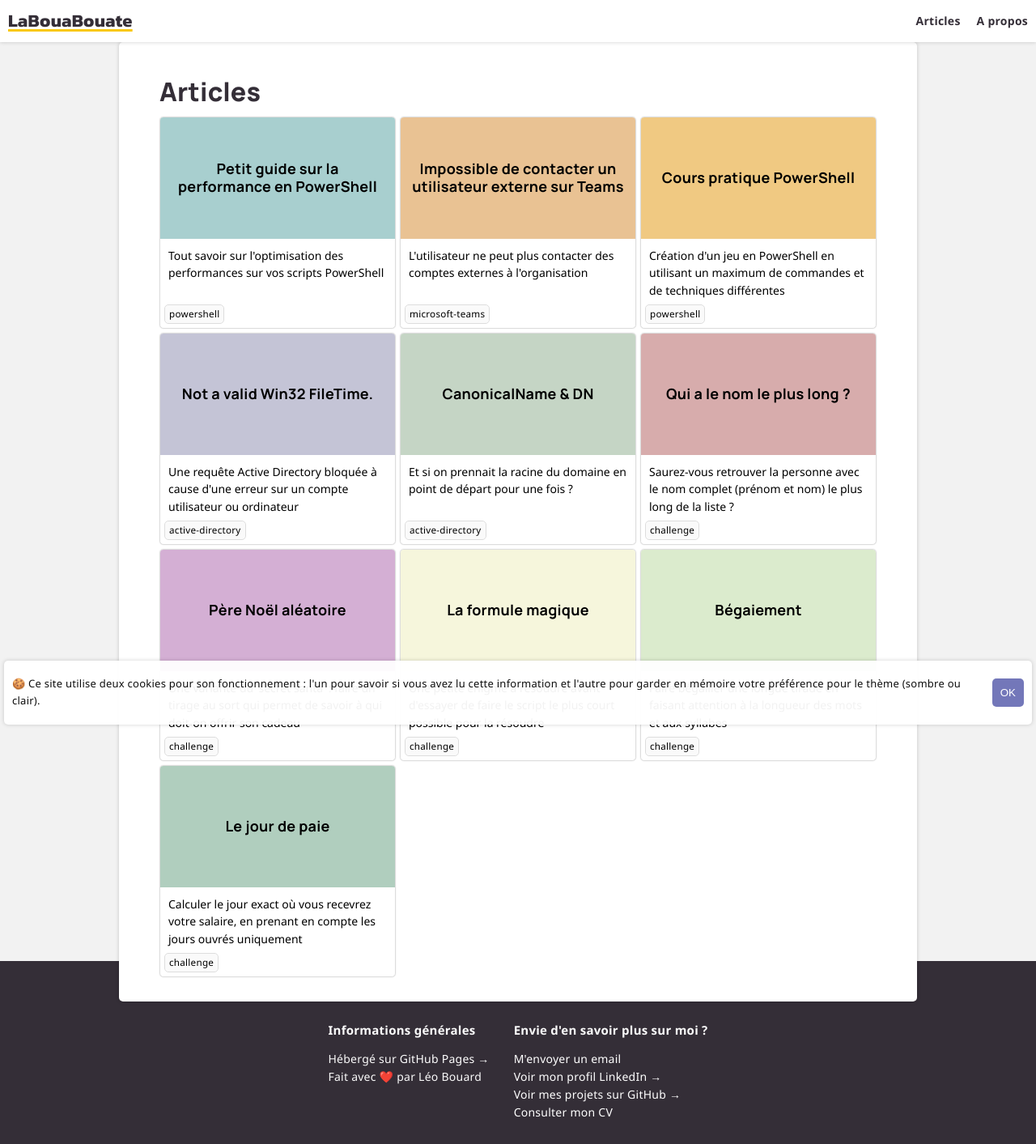
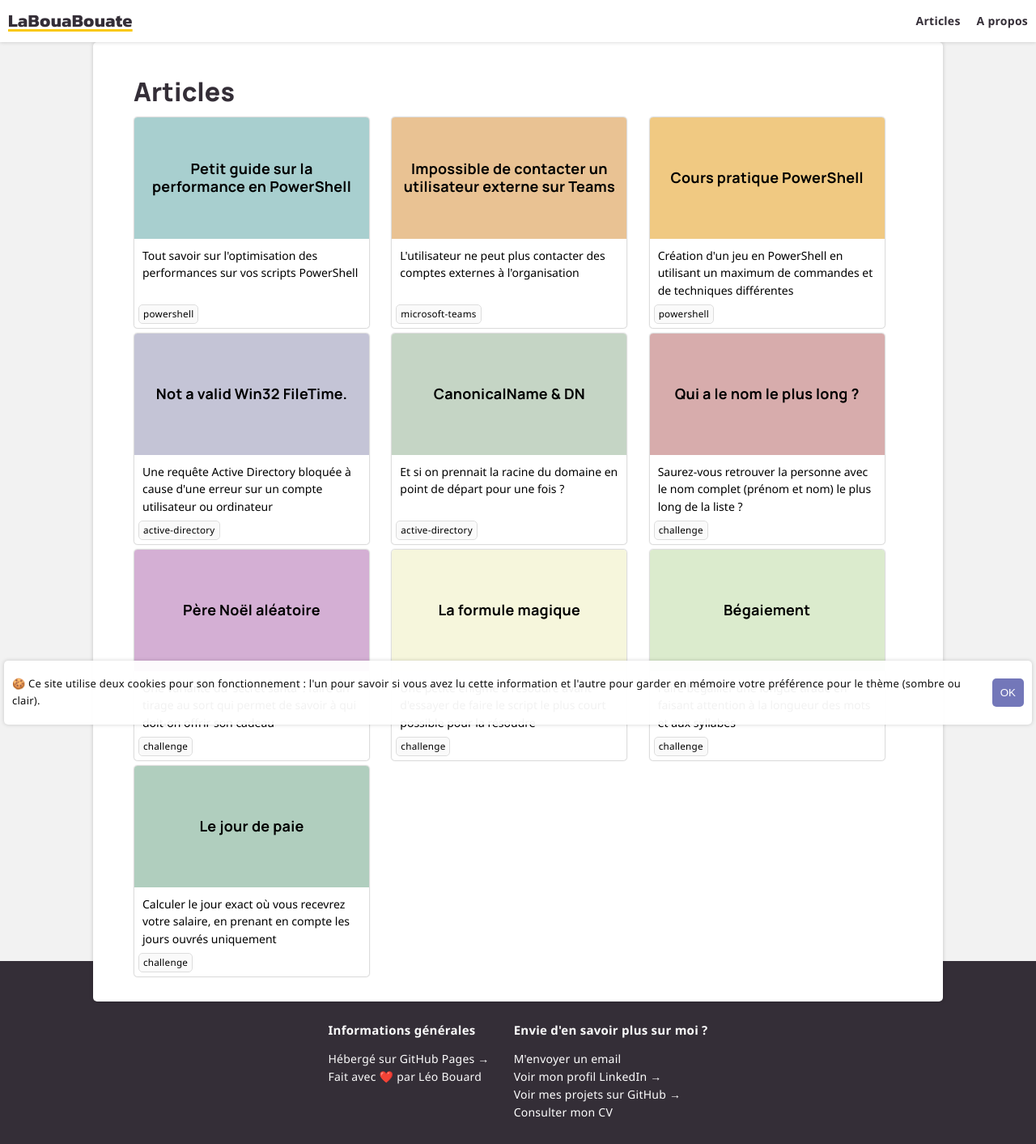
Before and after one commit to leobouard/leobouard.github.io, a Jekyll site: the page built from blog.md, in a window 1280 px wide. Shown: the whole page at 81% size. Built offline with Jekyll 4.4.1, drawn with Linux system fonts in a browser that asks for light colours; some web fonts are replaced.

Commit message:
Correction max-width section

```diff
--- a/assets/css/style.scss
+++ b/assets/css/style.scss
@@ -71,14 +71,14 @@ main {
 
     section {
         min-height: 85%;
-        max-width: -moz-available;          /* WebKit-based browsers will ignore this. */
-        max-width: -webkit-fill-available;  /* Mozilla-based browsers will ignore this. */
-        max-width: fill-available;
         background-color: #fff;
         border-radius: 5px;
         padding: 30px 50px;
         margin: auto;
         max-width: 950px;
+        width: -moz-available;          /* WebKit-based browsers will ignore this. */
+        width: -webkit-fill-available;  /* Mozilla-based browsers will ignore this. */
+        width: fill-available;
         overflow-x: hidden;
         overflow-y: hidden;
         box-shadow: 0px 0px 5px 0px #00000030;
```
